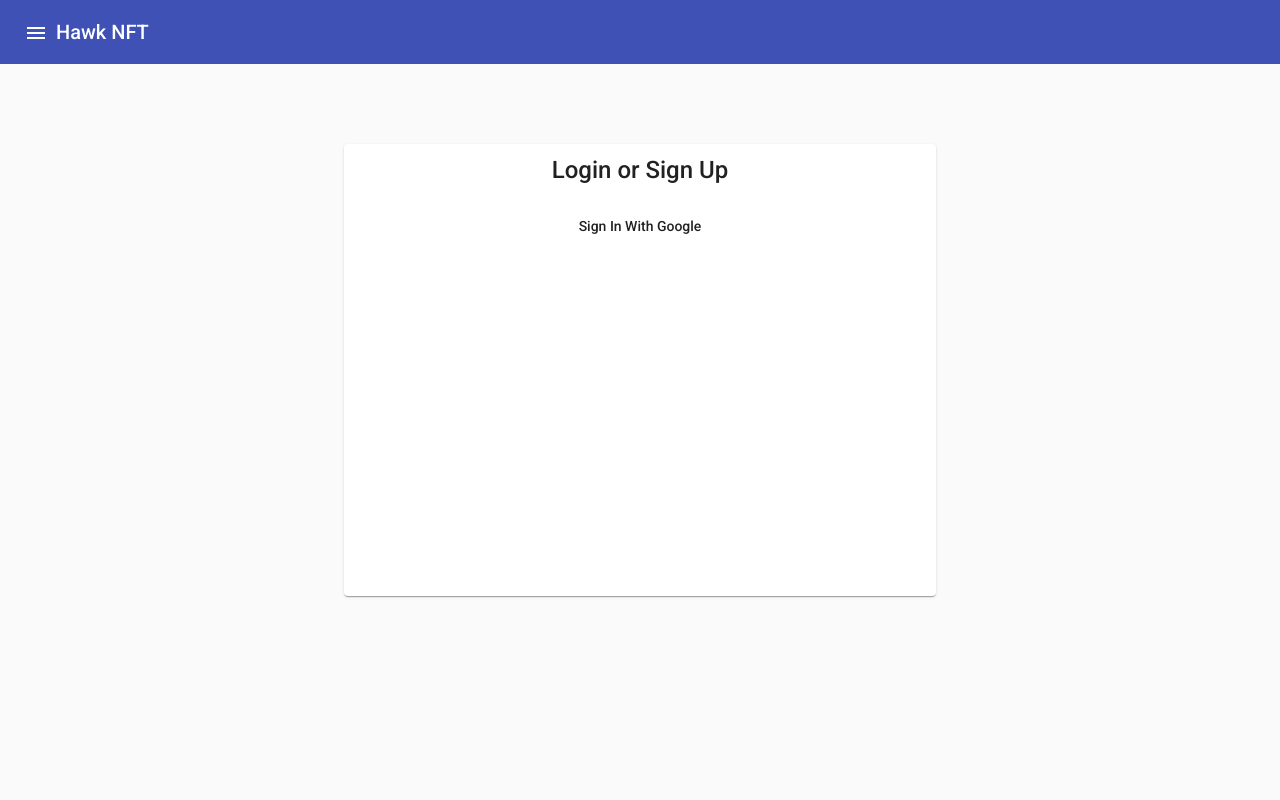
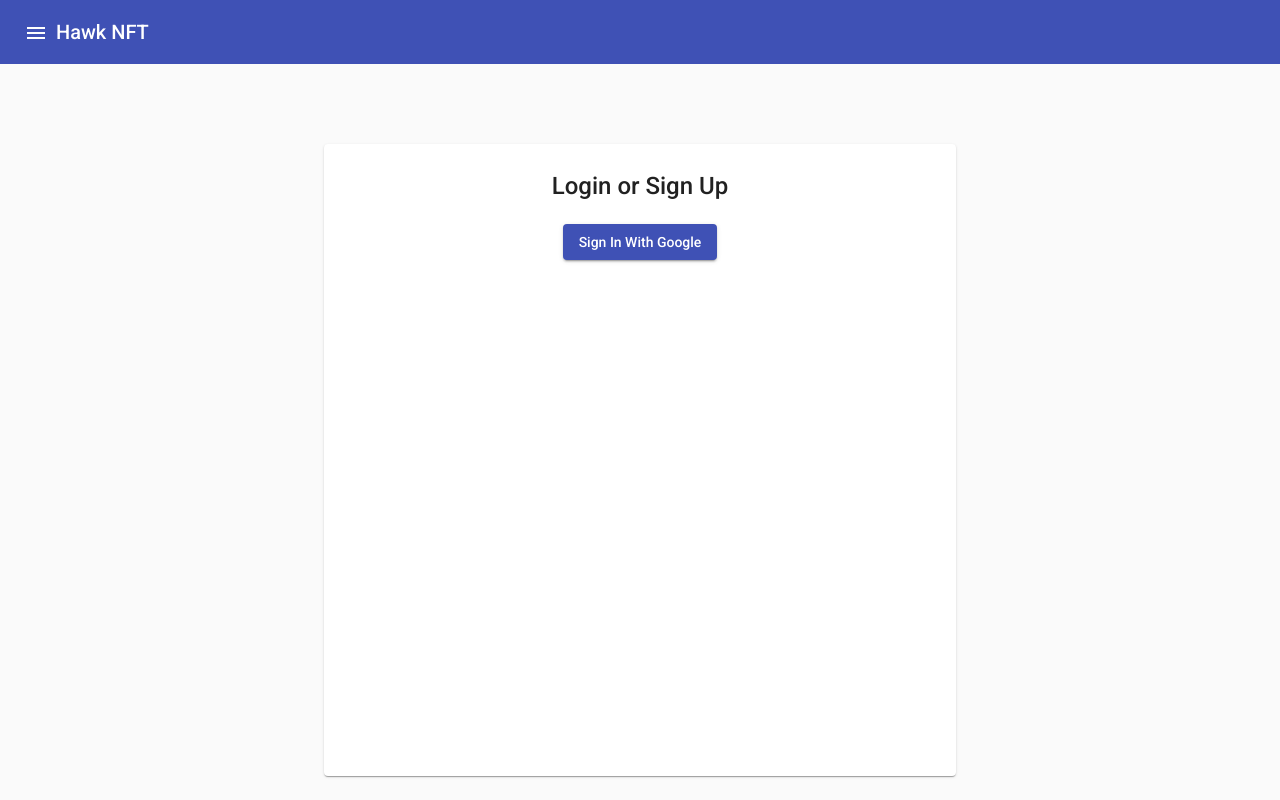
Before and after one commit to tauapp/harmony-nft, an Angular app in the folder frontend/: page /login in a window 1280 px wide. Built offline with nearby package versions, Linux system fonts and the light colour scheme.

Commit message:
TODO: Fix login page

```diff
--- a/frontend/src/app/pages/login/login.component.css
+++ b/frontend/src/app/pages/login/login.component.css
@@ -1,6 +1,6 @@
 mat-card {
-    width: 40em;
-    height: 30em;
+    width: 600px;
+    height: 600px;
 }
 
 div {
--- a/frontend/src/app/pages/login/login.component.html
+++ b/frontend/src/app/pages/login/login.component.html
@@ -1,10 +1,11 @@
 <br><br><br>
 <div>
     <mat-card>
+        <br>
         <mat-card-title>Login or Sign Up</mat-card-title>
         <br>
         <mat-card-content>
-            <button mat-button>Sign In With Google</button>
+            <button mat-raised-button color="primary" >Sign In With Google</button>
         </mat-card-content>
     </mat-card>
 </div>
```
